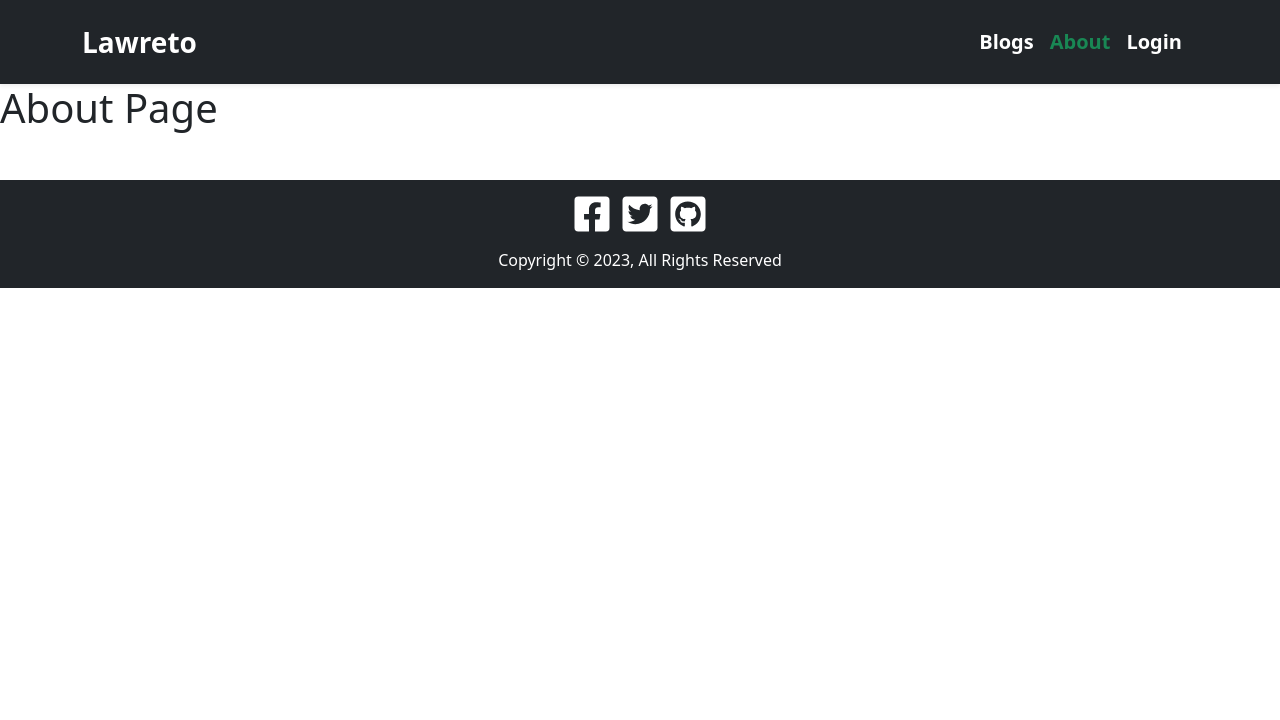
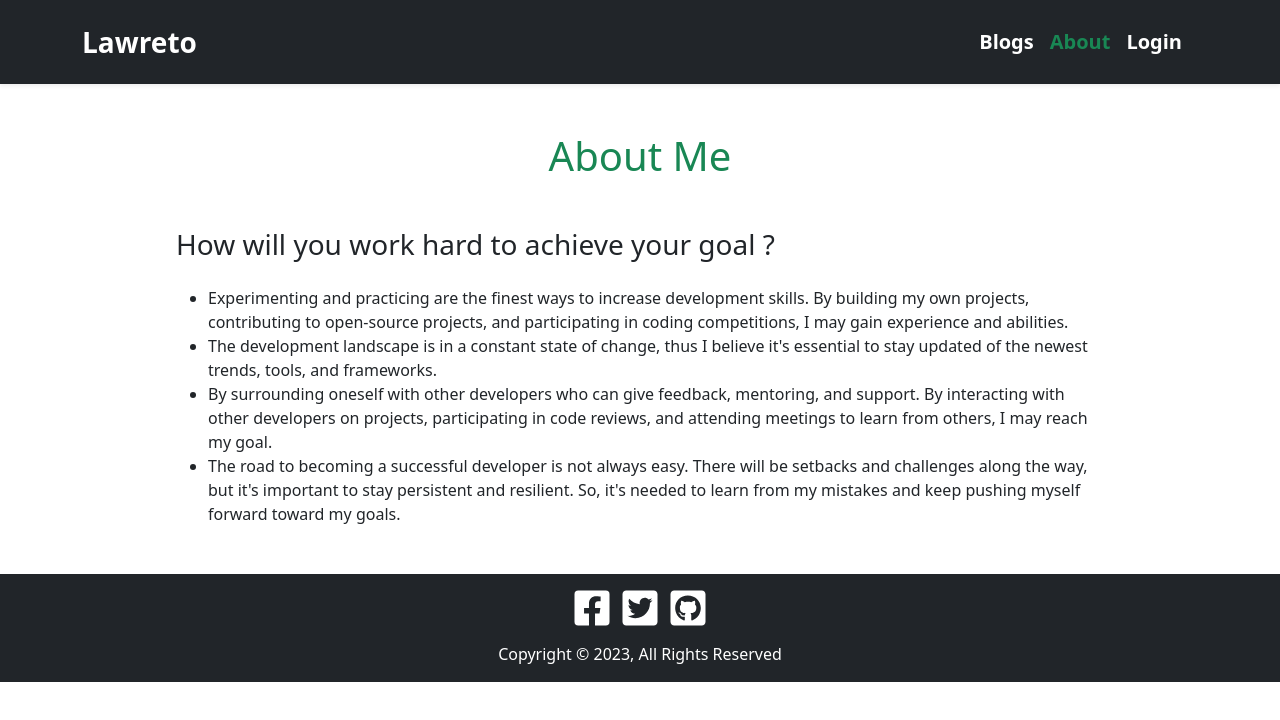
Before and after one commit to Samira-Shajahan-Borsha/lawreto-app, a React (Create React App) app: page /about in a window 1280 px wide. Shown: the top 720 px of the page. Built offline with nearby package versions, Linux system fonts and the light colour scheme; no server answers.

Commit message:
about page added

```diff
--- a/src/Pages/About/About.js
+++ b/src/Pages/About/About.js
@@ -1,10 +1,18 @@
 import React from 'react';
+import { Container } from 'react-bootstrap';
 
 const About = () => {
     return (
-        <div>
-            <h1>About Page</h1>
-        </div>
+        <Container className='mx-auto w-75 px-3 mb-5'>
+            <h1 className='text-center my-lg-5 my-3 text-success'>About Me</h1>
+            <h3 className='mb-4'>How will you work hard to achieve your goal ?</h3>
+            <ul>
+                <li>Experimenting and practicing are the finest ways to increase development skills. By building my own projects, contributing to open-source projects, and participating in coding competitions, I may gain experience and abilities. </li>
+                <li>The development landscape is in a constant state of change, thus I believe it's essential to stay updated of the newest trends, tools, and frameworks.</li>
+                <li>By surrounding oneself with other developers who can give feedback, mentoring, and support. By interacting with other developers on projects, participating in code reviews, and attending meetings to learn from others, I may reach my goal.</li>
+                <li>The road to becoming a successful developer is not always easy. There will be setbacks and challenges along the way, but it's important to stay persistent and resilient. So, it's needed to learn from my mistakes and keep pushing myself forward toward my goals.</li>
+            </ul>
+        </Container>
     );
 };
 
--- a/src/Pages/Blogs/Blogs.js
+++ b/src/Pages/Blogs/Blogs.js
@@ -5,9 +5,9 @@ const Blogs = () => {
     return (
         <div>
             <h1 className='text-center my-lg-5 my-3 text-success'>Blogs</h1>
-            <Container className=''>
+            <Container>
                 <Row xs={1} lg={2} md={2}>
-                    <Col className=''>
+                    <Col>
                         <h3>Difference between authorization and authentication: </h3>
                         <p className='text-justify'>Authentication and authorization are two related but distinct concepts in the field of information security.
 
```
